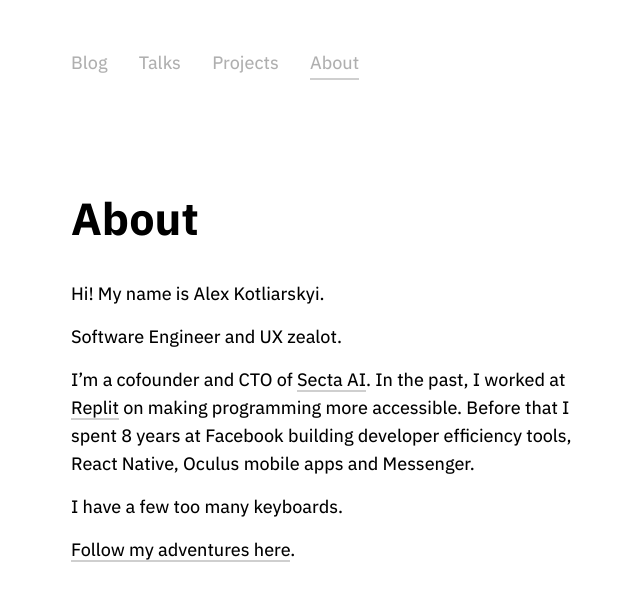
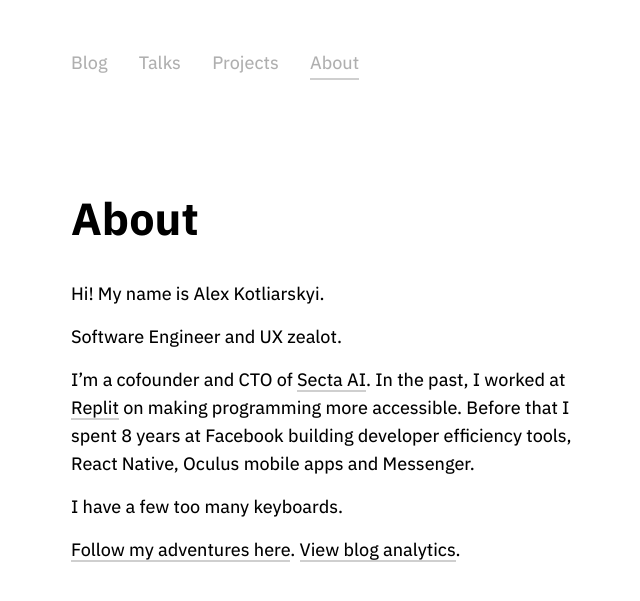
Before and after one commit to frantic/frantic.github.io, a Jekyll site: the page built from pages/about.md, in a window 1280 px wide. Shown: the top 601 px of the page, without its empty margins (297-937 px from the left). Built offline with Jekyll 4.4.1, drawn with Linux system fonts in a browser that asks for light colours.

Commit message:
Link to analytics in /about

```diff
--- a/pages/about.md
+++ b/pages/about.md
@@ -13,3 +13,4 @@ I'm a cofounder and CTO of [Secta AI](https://secta.ai/). In the past, I worked
 I have a few too many keyboards.
 
 [Follow my adventures here](/subscribe/).
+[View blog analytics](https://u.frantic.im/share/PdxrhczkbRQVIp61/frantic.im).
```
